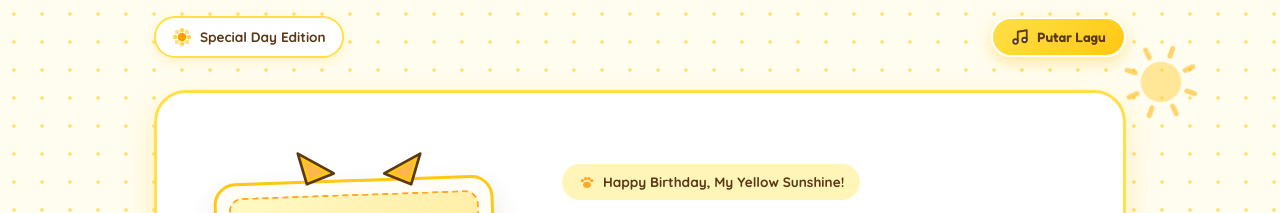
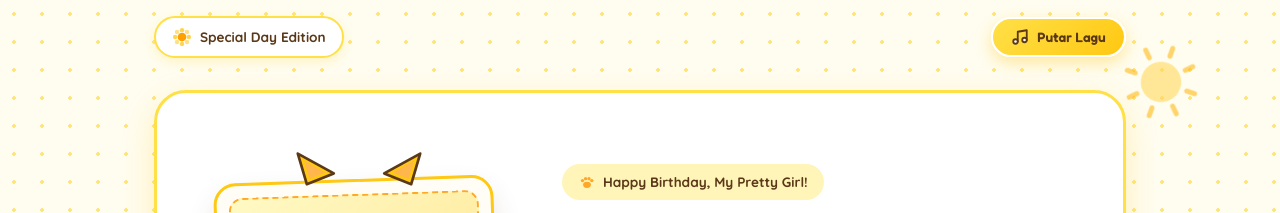
Before and after one commit to Jarrrzzz06/ultah, a plain HTML site: page index.html in a window 1280 px wide. Shown: the top 213 px of the page. Drawn offline with Linux system fonts and the light colour scheme.

Commit message:
fix: ubah judul menjadi Happy Birthday My Pretty Girl

```diff
--- a/index.html
+++ b/index.html
@@ -846,7 +846,7 @@
             <circle cx="19.5" cy="10" r="3"/>
             <circle cx="24.5" cy="13.5" r="3"/>
           </svg>
-          <span>Happy Birthday, My Yellow Sunshine!</span>
+          <span>Happy Birthday, My Pretty Girl!</span>
         </div>
 
         <h1 class="hero-title">
```
